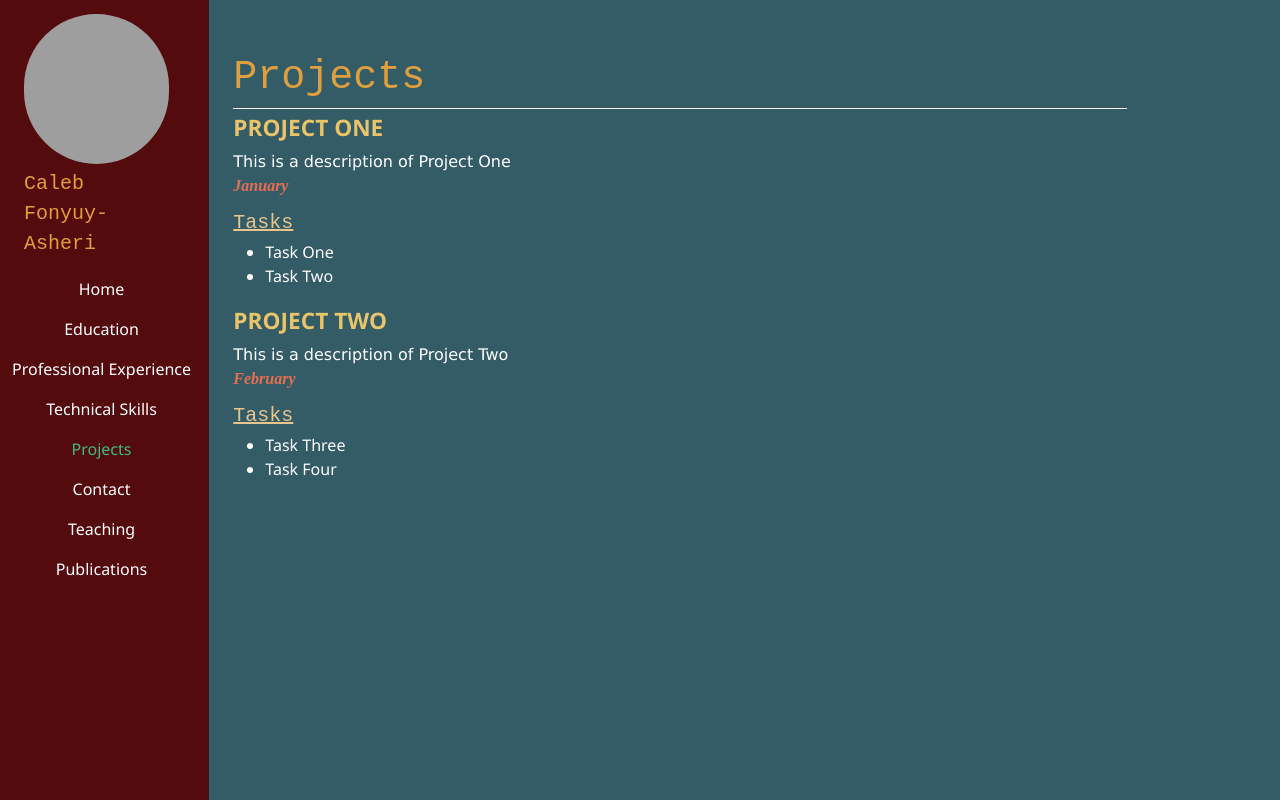
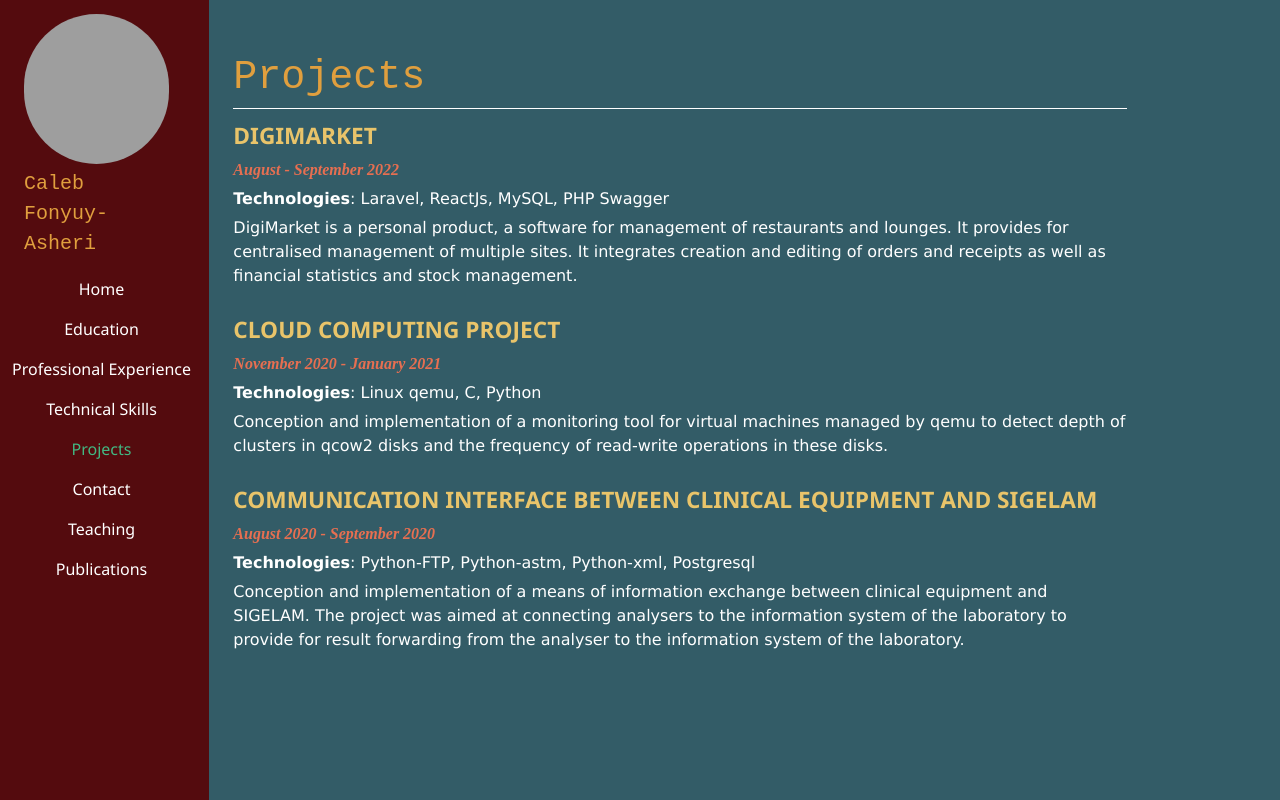
Before and after one commit to Calebfonyuy/Calebfonyuy, a JavaScript app: page /projects in a window 1280 px wide. Built offline with nearby package versions, Linux system fonts and the light colour scheme; grey boxes are pictures that could not be loaded.

Commit message:
Added projects

```diff
--- a/src/components/sections/Projects.vue
+++ b/src/components/sections/Projects.vue
@@ -3,10 +3,13 @@
         <span class="page-title">Projects</span>
         <div v-for="project in projects" :key="project.id" class="project">
             <span class="list-element list-title">{{ project.name }}</span>
+            <span class="list-element list-date">{{ project.duration }}</span>
+            <span class="list-element list-detail">
+                <b>Technologies</b>: {{ project.technologies }}
+            </span>
             <span class="list-element list-detail">{{ project.description }}</span>
-            <span class="list-element list-date">{{ project.duration }}</span>
-            <span class="content-header">Tasks</span>
-            <ul>
+            <span class="content-header" v-if="project.tasks.length !=0">Tasks</span>
+            <ul v-if="project.tasks.length !=0">
                 <li v-for="task in project.tasks" :key="task.id">{{ task.name }}</li>
             </ul>
         </div>
@@ -21,23 +24,27 @@ export default {
             projects: [
                 {
                     id: 1,
-                    name: 'Project One',
-                    description: 'This is a description of Project One',
-                    duration: 'January',
-                    tasks: [
-                        { id: 1, name: 'Task One' },
-                        { id: 2, name: 'Task Two' },
-                    ],
+                    name: 'DigiMarket',
+                    description: 'DigiMarket is a personal product, a software for management of restaurants and lounges. It provides for centralised management of multiple sites. It integrates creation and editing of orders and receipts as well as financial statistics and stock management.',
+                    duration: 'August - September 2022',
+                    technologies: 'Laravel, ReactJs, MySQL, PHP Swagger',
+                    tasks: [],
                 },
                 {
                     id: 2,
-                    name: 'Project Two',
-                    description: 'This is a description of Project Two',
-                    duration: 'February',
-                    tasks: [
-                        { id: 3, name: 'Task Three' },
-                        { id: 4, name: 'Task Four' },
-                    ],
+                    name: 'Cloud Computing Project',
+                    description: 'Conception and implementation of a monitoring tool for virtual machines managed by qemu to detect depth of clusters in qcow2 disks and the frequency of read-write operations in these disks.',
+                    duration: 'November 2020 - January 2021',
+                    technologies: 'Linux qemu, C, Python',
+                    tasks: [],
+                },
+                {
+                    id: 3,
+                    name: 'Communication interface between Clinical Equipment and SIGELAM',
+                    description: 'Conception and implementation of a means of information exchange between clinical equipment and SIGELAM. The project was aimed at connecting analysers to the information system of the laboratory to provide for result forwarding from the analyser to the information system of the laboratory.',
+                    duration: 'August 2020 - September 2020',
+                    technologies: 'Python-FTP, Python-astm, Python-xml, Postgresql',
+                    tasks: [],
                 },
             ],
         };
--- a/src/components/sections/Publications.vue
+++ b/src/components/sections/Publications.vue
@@ -7,6 +7,9 @@
                 <span class="list-element list-detail">{{ publication.authors }}</span>
                 <span class="list-element list-detail">{{ publication.journal }}</span>
                 <span class="list-element list-date">{{ publication.year }}</span>
+                <span class="list-element list-date">
+                    <a :href="publication.href" target="_blank" class="list-date">View Publication</a>
+                </span>
             </li>
         </ul>
     </div>
@@ -23,6 +26,7 @@ export default {
                     title: 'TGVM: Live Migration of Virtual Machines on Heterogenous Same ISA Processors',
                     authors: 'Caleb FONYUY-ASHERI, Djob Mvondo, Fred FABO ONANINA, Alain TCHANA',
                     journal: 'SPMA 2022',
+                    href: 'https://drive.google.com/file/d/1eXi8kBIA19SA-d2WMRATj6IK9nR17rhj/view',
                     year: 2022
                 }
             ]
--- a/src/style.css
+++ b/src/style.css
@@ -152,3 +152,9 @@ html, body, #app {
   font-style: italic;
   font-weight: bold;
 }
+
+.project {
+  display: block;
+  margin-top: 10px;
+  margin-bottom: 25px;
+}
```
